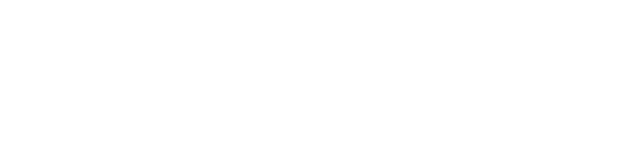
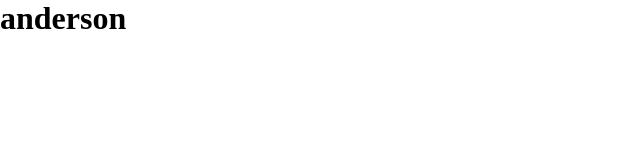
Before and after one commit to andersoncharle/oKnow, a plain HTML site: page index.html in a window 1280 px wide. Shown: the whole page, without its empty margins (0-640 px from the left). Drawn offline with Linux system fonts and the light colour scheme.

Commit message:
css style

```diff
--- a/index.html
+++ b/index.html
@@ -8,6 +8,7 @@
     <link rel="stylesheet" href="./index.css">
 </head>
 <body>
+    <h1>anderson</h1>
 
 </body>
 </html>
```
